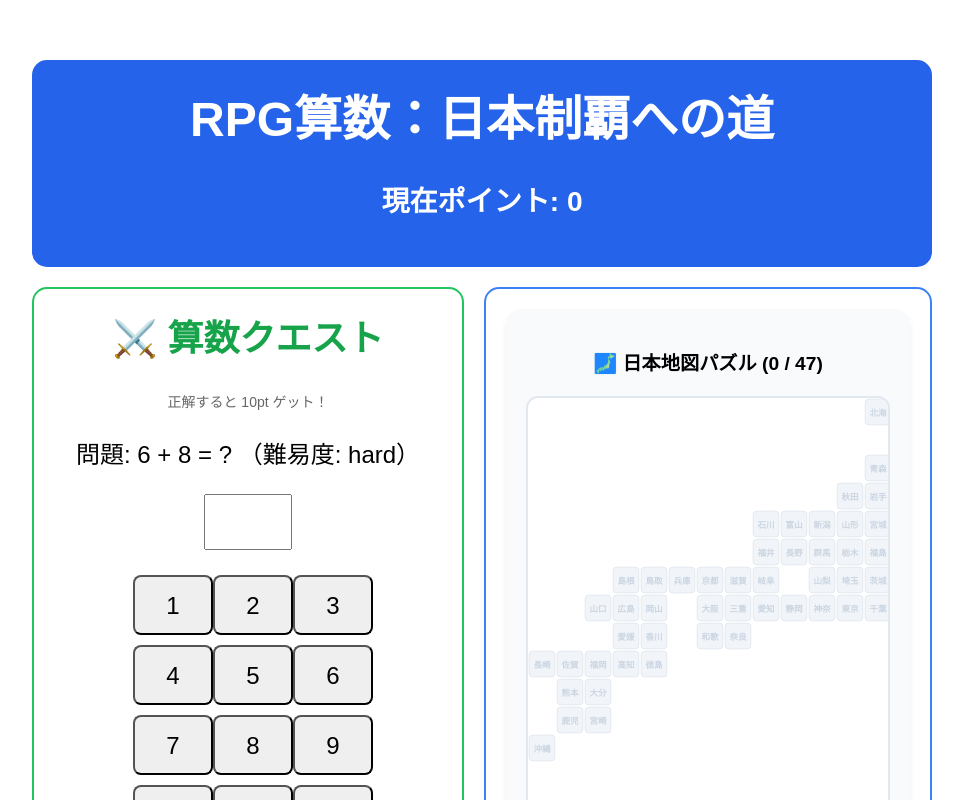
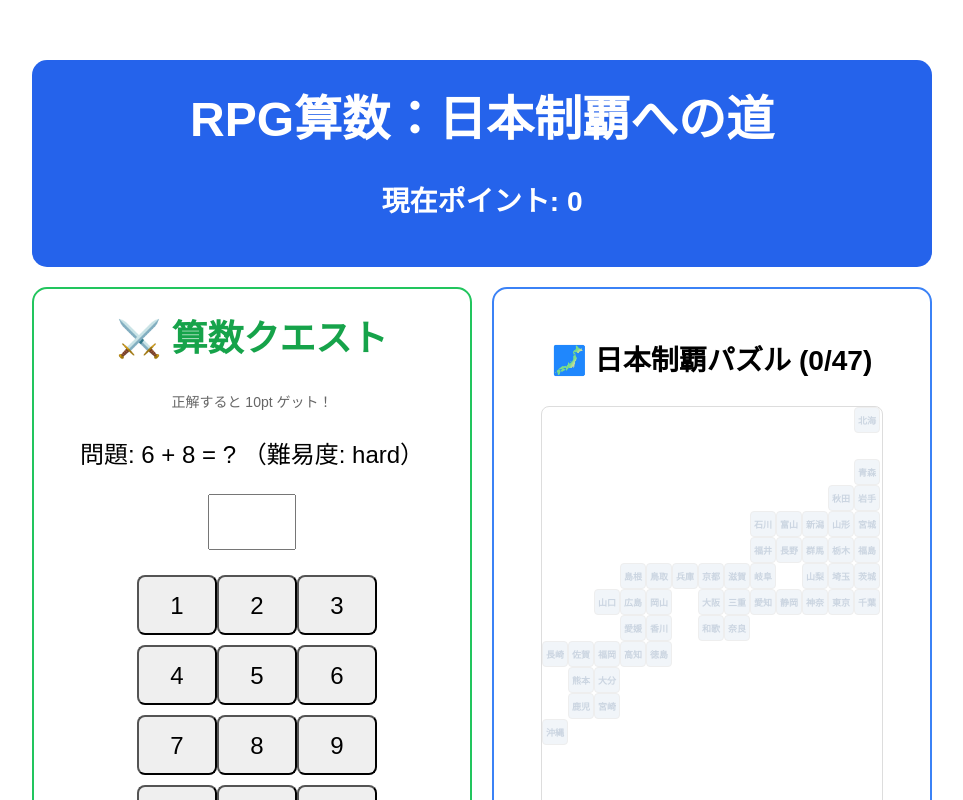
Before and after one commit to kotani6053/manaho0610, a React (Vite) app: page / in a window 1280 px wide. Shown: the top 800 px of the page, without its empty margins (158-1121 px from the left). Built offline with nearby package versions, Linux system fonts and the light colour scheme; the HTML template or start-up script is replaced by a standard one.

Commit message:
Update MapCollection.jsx

```diff
--- a/src/components/MapCollection.jsx
+++ b/src/components/MapCollection.jsx
@@ -1,88 +1,51 @@
 import React from 'react';
 
-// 日本地図の形を作るためのタイル座標データ (47都道府県)
-// x: 左からの位置, y: 上からの位置 (グリッド単位)
 const PREFECTURE_DATA = [
-  { name: "北海道", x: 10, y: 0 },
-  { name: "青森県", x: 10, y: 2 }, { name: "岩手県", x: 10, y: 3 },
-  { name: "秋田県", x: 9, y: 3 }, { name: "宮城県", x: 10, y: 4 },
-  { name: "山形県", x: 9, y: 4 }, { name: "福島県", x: 10, y: 5 },
-  { name: "茨城県", x: 10, y: 6 }, { name: "栃木県", x: 9, y: 5 },
-  { name: "群馬県", x: 8, y: 5 }, { name: "埼玉県", x: 9, y: 6 },
-  { name: "千葉県", x: 10, y: 7 }, { name: "東京都", x: 9, y: 7 },
-  { name: "神奈川県", x: 8, y: 7 }, { name: "新潟県", x: 8, y: 4 },
-  { name: "富山県", x: 7, y: 4 }, { name: "石川県", x: 6, y: 4 },
-  { name: "福井県", x: 6, y: 5 }, { name: "山梨県", x: 8, y: 6 },
-  { name: "長野県", x: 7, y: 5 }, { name: "岐阜県", x: 6, y: 6 },
-  { name: "静岡県", x: 7, y: 7 }, { name: "愛知県", x: 6, y: 7 },
-  { name: "三重県", x: 5, y: 7 }, { name: "滋賀県", x: 5, y: 6 },
-  { name: "京都府", x: 4, y: 6 }, { name: "大阪府", x: 4, y: 7 },
-  { name: "兵庫県", x: 3, y: 6 }, { name: "奈良県", x: 5, y: 8 },
-  { name: "和歌山県", x: 4, y: 8 }, { name: "鳥取県", x: 2, y: 6 },
-  { name: "島根県", x: 1, y: 6 }, { name: "岡山県", x: 2, y: 7 },
-  { name: "広島県", x: 1, y: 7 }, { name: "山口県", x: 0, y: 7 },
-  { name: "徳島県", x: 2, y: 9 }, { name: "香川県", x: 2, y: 8 },
-  { name: "愛媛県", x: 1, y: 8 }, { name: "高知県", x: 1, y: 9 },
-  { name: "福岡県", x: 0, y: 9 }, { name: "佐賀県", x: -1, y: 9 },
-  { name: "長崎県", x: -2, y: 9 }, { name: "熊本県", x: -1, y: 10 },
-  { name: "大分県", x: 0, y: 10 }, { name: "宮崎県", x: 0, y: 11 },
+  { name: "北海道", x: 10, y: 0 }, { name: "青森県", x: 10, y: 2 }, { name: "岩手県", x: 10, y: 3 },
+  { name: "秋田県", x: 9, y: 3 }, { name: "宮城県", x: 10, y: 4 }, { name: "山形県", x: 9, y: 4 },
+  { name: "福島県", x: 10, y: 5 }, { name: "茨城県", x: 10, y: 6 }, { name: "栃木県", x: 9, y: 5 },
+  { name: "群馬県", x: 8, y: 5 }, { name: "埼玉県", x: 9, y: 6 }, { name: "千葉県", x: 10, y: 7 },
+  { name: "東京都", x: 9, y: 7 }, { name: "神奈川県", x: 8, y: 7 }, { name: "新潟県", x: 8, y: 4 },
+  { name: "富山県", x: 7, y: 4 }, { name: "石川県", x: 6, y: 4 }, { name: "福井県", x: 6, y: 5 },
+  { name: "山梨県", x: 8, y: 6 }, { name: "長野県", x: 7, y: 5 }, { name: "岐阜県", x: 6, y: 6 },
+  { name: "静岡県", x: 7, y: 7 }, { name: "愛知県", x: 6, y: 7 }, { name: "三重県", x: 5, y: 7 },
+  { name: "滋賀県", x: 5, y: 6 }, { name: "京都府", x: 4, y: 6 }, { name: "大阪府", x: 4, y: 7 },
+  { name: "兵庫県", x: 3, y: 6 }, { name: "奈良県", x: 5, y: 8 }, { name: "和歌山県", x: 4, y: 8 },
+  { name: "鳥取県", x: 2, y: 6 }, { name: "島根県", x: 1, y: 6 }, { name: "岡山県", x: 2, y: 7 },
+  { name: "広島県", x: 1, y: 7 }, { name: "山口県", x: 0, y: 7 }, { name: "徳島県", x: 2, y: 9 },
+  { name: "香川県", x: 2, y: 8 }, { name: "愛媛県", x: 1, y: 8 }, { name: "高知県", x: 1, y: 9 },
+  { name: "福岡県", x: 0, y: 9 }, { name: "佐賀県", x: -1, y: 9 }, { name: "長崎県", x: -2, y: 9 },
+  { name: "熊本県", x: -1, y: 10 }, { name: "大分県", x: 0, y: 10 }, { name: "宮崎県", x: 0, y: 11 },
   { name: "鹿児島県", x: -1, y: 11 }, { name: "沖縄県", x: -2, y: 12 },
 ];
 
-function MapCollection({ obtained }) {
-  const GRID_SIZE = 28; // タイル1つの大きさ
+function MapCollection({ obtained = [] }) {
+  const GRID_SIZE = 26;
 
   return (
-    <div style={{
-      padding: '20px',
-      backgroundColor: '#f8fafc',
-      borderRadius: '16px',
-      boxShadow: '0 4px 6px -1px rgb(0 0 0 / 0.1)',
-      textAlign: 'center'
-    }}>
-      <h3 style={{ marginBottom: '20px', fontSize: '1.2rem' }}>
-        🗾 日本地図パズル ({obtained.length} / 47)
-      </h3>
-
-      {/* パズルの土台 */}
-      <div style={{
-        position: 'relative',
-        width: '360px',
-        height: '420px',
-        margin: '0 auto',
-        backgroundColor: '#fff',
-        borderRadius: '12px',
-        border: '2px solid #e2e8f0',
-        overflow: 'hidden'
-      }}>
+    <div style={{ textAlign: 'center' }}>
+      <h3>🗾 日本制覇パズル ({obtained.length}/47)</h3>
+      <div style={{ position: 'relative', width: '340px', height: '400px', margin: '0 auto', border: '1px solid #ddd', borderRadius: '8px' }}>
         {PREFECTURE_DATA.map((pref) => {
-          // Gacha.jsxで「県」をつけている場合はここも「県」ありで判定
-          const isOwned = obtained.includes(pref.name);
-
+          const isOwned = obtained.some(o => o.startsWith(pref.name.substring(0, 2)));
           return (
             <div
               key={pref.name}
               style={{
                 position: 'absolute',
-                // 座標計算（xに3を足しているのは全体の中心に寄せるため）
                 left: `${(pref.x + 2) * GRID_SIZE}px`,
                 top: `${pref.y * GRID_SIZE}px`,
                 width: `${GRID_SIZE - 2}px`,
                 height: `${GRID_SIZE - 2}px`,
+                backgroundColor: isOwned ? '#3b82f6' : '#f1f5f9',
+                color: isOwned ? '#fff' : '#cbd5e1',
+                fontSize: '9px',
+                fontWeight: 'bold',
                 display: 'flex',
                 alignItems: 'center',
                 justifyContent: 'center',
-                fontSize: '9px',
-                fontWeight: 'bold',
                 borderRadius: '4px',
-                transition: 'all 0.4s ease',
-                // 獲得済みなら青系、未獲得なら薄いグレー
-                backgroundColor: isOwned ? '#3b82f6' : '#f1f5f9',
-                color: isOwned ? '#fff' : '#cbd5e1',
-                border: isOwned ? '1px solid #2563eb' : '1px solid #e2e8f0',
-                boxShadow: isOwned ? '0 2px 4px rgba(0,0,0,0.1)' : 'none',
-                transform: isOwned ? 'scale(1)' : 'scale(0.95)',
-                zIndex: isOwned ? 10 : 1,
+                border: '1px solid #eee'
               }}
             >
               {pref.name.substring(0, 2)}
@@ -90,10 +53,6 @@ function MapCollection({ obtained }) {
           );
         })}
       </div>
-
-      <div style={{ marginTop: '15px', fontSize: '12px', color: '#64748b' }}>
-        {obtained.length === 47 ? "🎉 コンプリート！おめでとう！" : "算数でポイントを貯めてピースを集めよう！"}
-      </div>
     </div>
   );
 }
```
